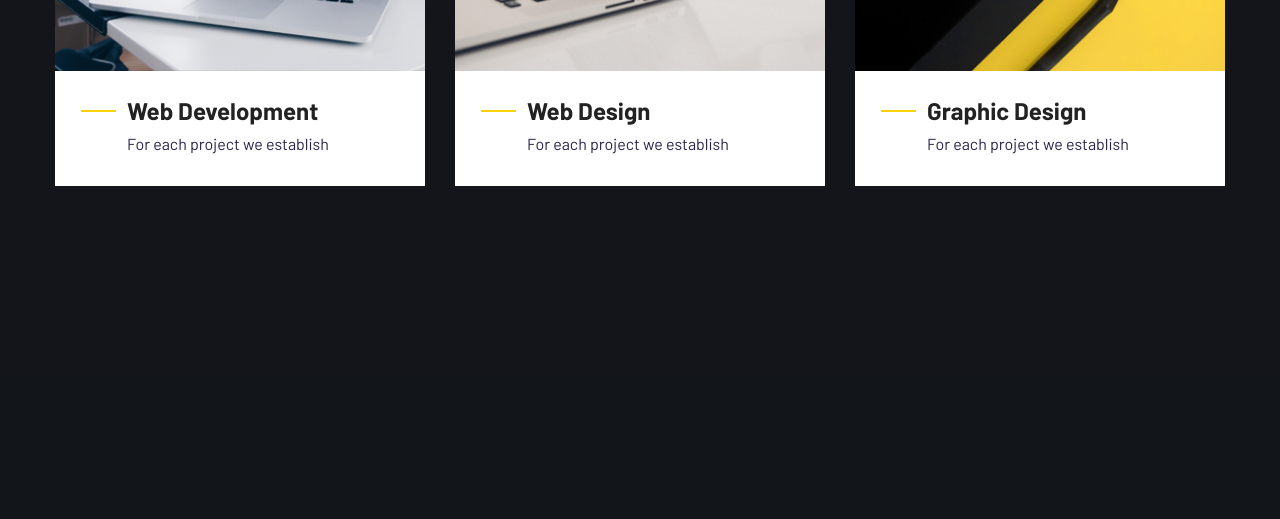
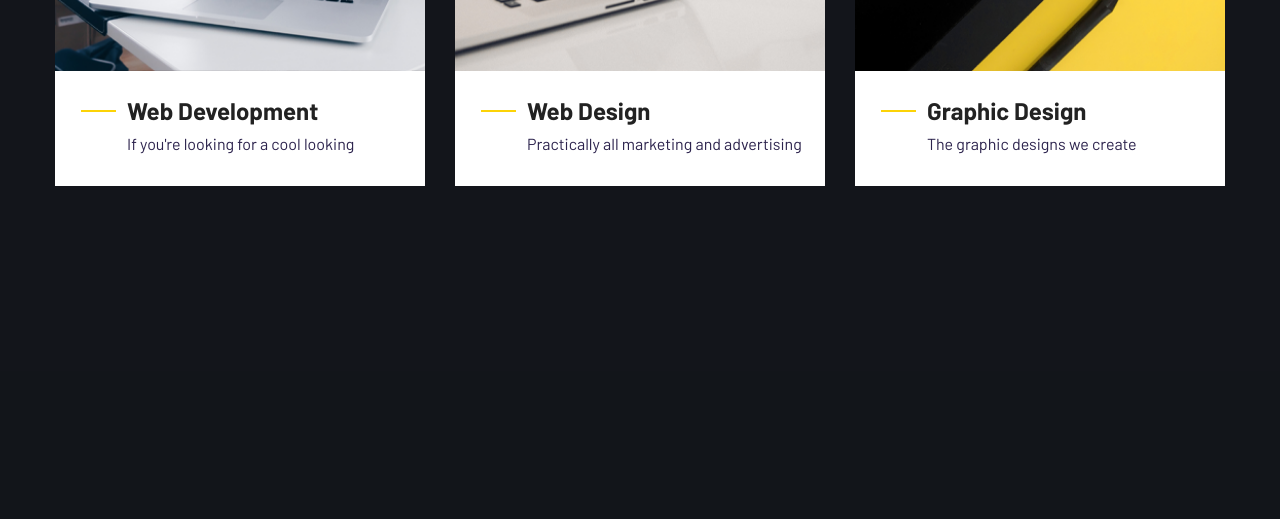
Before and after one commit to tellws/hello, a plain HTML site: page services.html in a window 1280 px wide. Shown: the part 1660-2179 px from the top of the page. Drawn offline with nearby package versions, Linux system fonts and the light colour scheme; some icons are missing; a web font is replaced by a local one.

Commit message:
services

```diff
--- a/services.html
+++ b/services.html
@@ -141,8 +141,8 @@
                              </div>
                              <div class="services-caption">
                                 <h3><a href="services.html">Web Development</a></h3>
-                                <p class="pera1">For each project we establish </p>
-                                <p class="pera2">For each project we establish relationships with partners who we know will help us. </p>
+                                <p class="pera1">If you're looking for a cool looking </p>
+                                <p class="pera2">If you're looking for a cool looking website that complements your brand, a complete e-commerce solution or just a personal blog, you've come to the right place. Our extensive experience makes us the ideal solution. We've built thousands of fully customized web sites, personalized and adaptated to any business model. </p>
                             </div>
                         </div>
                     </div>
@@ -153,8 +153,8 @@
                              </div>
                              <div class="services-caption">
                                 <h3><a href="services.html">Web Design</a></h3>
-                                <p class="pera1">For each project we establish </p>
-                                <p class="pera2">For each project we establish relationships with partners who we know will help us. </p>
+                                <p class="pera1">Practically all marketing and advertising </p>
+                                <p class="pera2">Practically all marketing and advertising efforts are directed back to your website. Your website is the digital home of your brand, showcasing your identity, products and services. Great functionality and user experience are vital for your website to effectively convert traffic into leads. </p>
                             </div>
                         </div>
                     </div>
@@ -165,11 +165,23 @@
                              </div>
                              <div class="services-caption">
                                 <h3><a href="services.html">Graphic Design</a></h3>
-                                <p class="pera1">For each project we establish </p>
-                                <p class="pera2">For each project we establish relationships with partners who we know will help us. </p>
+                                <p class="pera1">The graphic designs we create </p>
+                                <p class="pera2">The graphic designs we create for advertising productions are unique and personalized for any marketing strategy. We guarantee there won't be any difference between the graphic design and the print version. </p>
                             </div>
                         </div>
                     </div>
+                    <!-- <div class="col-lg-4 col-md-6 col-sm-10">
+                        <div class="single-services mb-200">
+                            <div class="services-img">
+                                <img src="assets/img/gallery/services3.png" alt="">
+                             </div>
+                             <div class="services-caption">
+                                <h3><a href="services.html">Brand Design</a></h3>
+                                <p class="pera1">We believe in creating brands </p>
+                                <p class="pera2">We believe in creating brands that tell a story. Your brand isn’t just the logo design. There are many pieces to the puzzle. From your logo design to your brand’s marketing essentials, your brand identity should be as unique as your mission, and it should clearly convey that & draw in your potential customers from the first interaction. </p>
+                            </div>
+                        </div>
+                    </div> -->
                     <!-- <div class="col-lg-4 col-md-6 col-sm-10">
                         <div class="single-services mb-200">
                             <div class="services-img">
```
